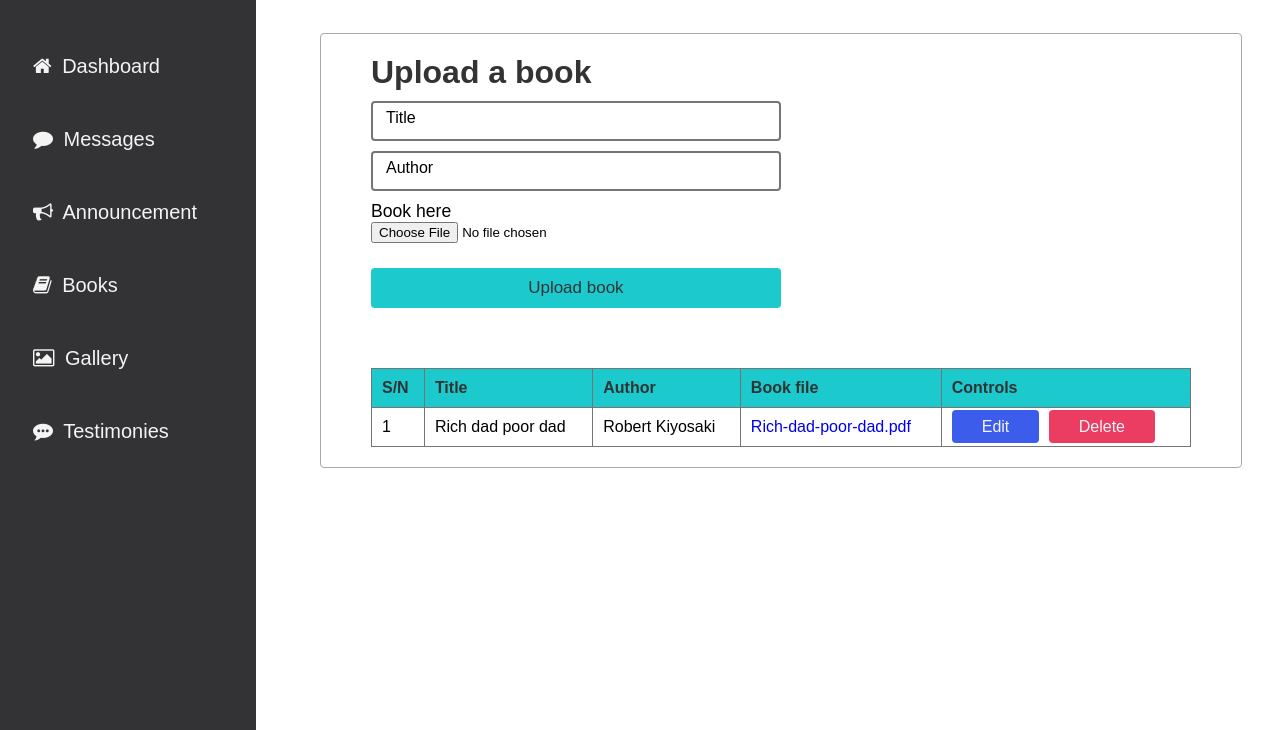
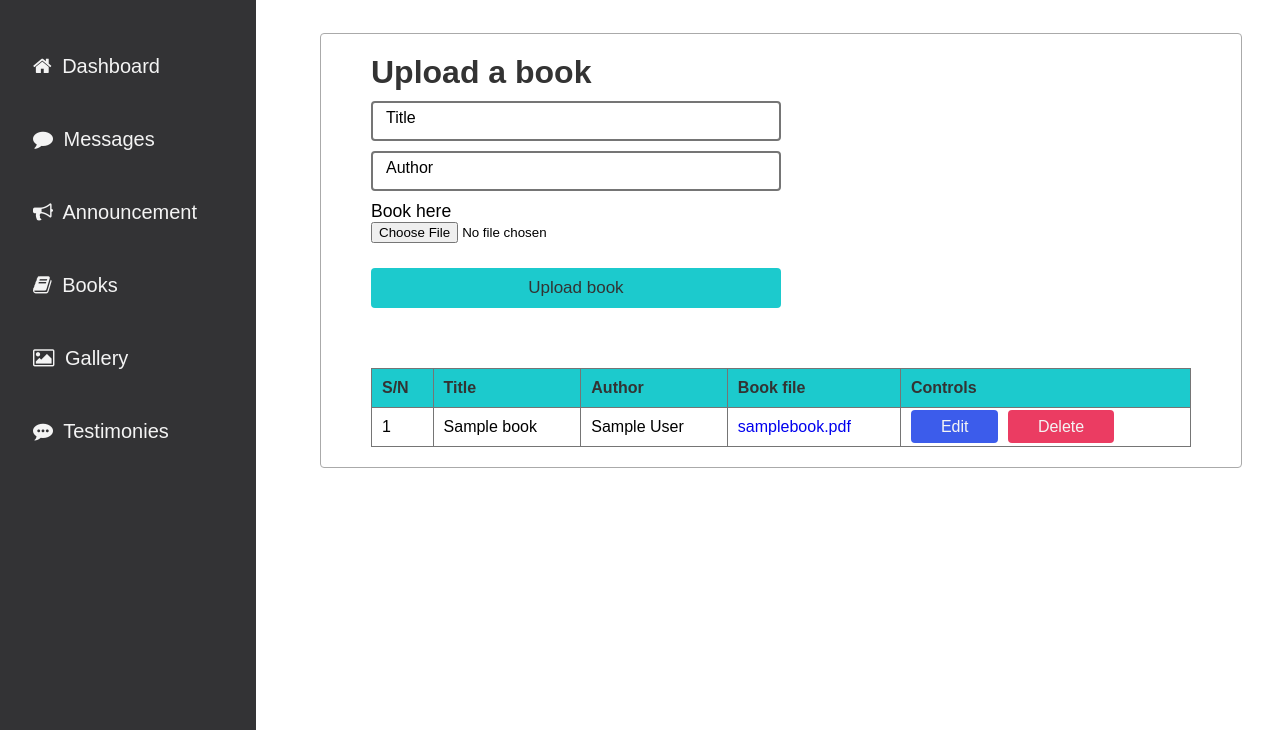
Before and after one commit to atevadd/Rcffutminna, a Flask app: page /admin/books in a window 1280 px wide. Shown: the part 70-800 px from the top of the page. Run offline with Flask 2, Linux system fonts and the light colour scheme; tables that the repository leaves empty hold one stand-in row (values such as "Sample post").

Commit message:
done with the book routes

```diff
--- a/main_app/routes.py
+++ b/main_app/routes.py
@@ -3,13 +3,14 @@ import secrets
 from datetime import datetime
 from flask import render_template, url_for, redirect, request,flash
 from main_app import app, db
-from main_app.models import Message, Announcement, Testimony
+from main_app.models import Message, Announcement, Testimony, Book
 
 
 #middleware - save audiofiles
-def save_audio(media, media_title):
+def save_audio(media):
+    random_hex = secrets.token_hex(8)
     _, f_ext = os.path.splitext(media.filename)
-    media_fn = media_title + f_ext
+    media_fn = random_hex + f_ext
     media_path = os.path.join(app.root_path, 'static/message_audios', media_fn)
     media.save(media_path)
     return media_fn
@@ -28,7 +29,7 @@ def save_book(book):
     random_hex = secrets.token_hex(8)
     _, f_ext = os.path.splitext(book.filename)
     book_fn = random_hex + f_ext
-    book_path = os.path.join(app.root_path, 'static/book', book_fn)
+    book_path = os.path.join(app.root_path, 'static/books', book_fn)
     book.save(book_path)
     return book_fn
 
@@ -71,13 +72,50 @@ def edit_announcement(id):
 @app.route('/admin/announcement/<int:id>/delete')
 def delete_announcement(id):
     announce = Announcement.find_by_id(id)
+    os.remove(app.root_path + url_for('static', filename="church_img/"+announce.image))
     announce.remove_from_database()
     flash("Annoucement Deleted Successfully","danger")
     return redirect(url_for('announcement'))
 
-@app.route('/admin/books')
+@app.route('/admin/books', methods=['GET','POST'])
 def books():
-    return render_template('admin/books.html')
+    books = Book.query.all()
+    if request.method == "POST":
+        book = save_book(request.files['book'])
+        new_book = Book(title=request.form['title'], name=book, author=request.form['author'])
+        new_book.save_to_database()
+        flash("Book Added Successfully", "success")
+        return redirect(url_for('books'))
+    return render_template('admin/books.html', books=books)
+
+@app.route('/admin/books/<int:id>/edit', methods=['GET','POST'])
+def edit_book(id):
+    book = Book.find_by_id(id)
+    if request.method == "POST":
+        if request.form['author'] and request.form['title']  and request.files['book']:
+            book_file = save_book(request.files['book'])
+            book.author = request.form['author']
+            book.title = request.form['title']
+            book.name = book_file
+            db.session.commit()
+            flash('Book Updated', "success")
+            return redirect(url_for('books'))
+        elif request.form['author'] and request.form['title']:
+            book.author = request.form['author']
+            book.title = request.form['title']
+            db.session.commit()
+            flash('Book Updated', "success")
+            return redirect(url_for('books'))
+    return render_template('admin/edit_book.html', book=book)
+
+@app.route('/admin/books/<int:id>/delete')
+def delete_book(id):
+    book = Book.find_by_id(id)
+    os.remove(app.root_path + url_for('static', filename="books/"+book.name))
+    print("Book Deleted Successfully!")
+    book.remove_from_database()
+    flash("Book Deleted Successfully","danger")
+    return redirect(url_for('books'))
 
 @app.route('/admin/gallery')
 def gallery():
@@ -88,13 +126,13 @@ def messages():
     messages = Message.query.all()
     if request.method == "POST":
         print(request.form['date'])
-        message_audio = save_audio(request.files['audio'], request.form['title'])
+        message_audio = save_audio(request.files['audio'])
         message = Message(
             minister=request.form['author'],
             title=request.form['title'],
             tag=request.form['tag'],
             message=request.form['message'],
-            audio=message_audio.replace(" ","")
+            audio=message_audio
             )
         message.save_to_database()
         flash("Message Added Successfully", "success")
@@ -104,9 +142,10 @@ def messages():
 @app.route('/admin/messages/<int:id>/edit', methods=['GET','POST'])
 def edit_message(id):
     message = Message.find_by_id(id)
+    print(message.audio)
     if request.method == "POST":
         if request.form['author'] and request.form['title'] and request.form['tag'] and request.files['audio'] and request.form['message']:
-            message_audio = save_audio(request.files['audio'], request.form['title'])
+            message_audio = save_audio(request.files['audio'])
             message.minister = request.form['author']
             message.title = request.form['title']
             message.tag = request.form['tag']
@@ -128,6 +167,7 @@ def edit_message(id):
 @app.route('/admin/messages/<int:id>/delete')
 def delete_message(id):
     message = Message.find_by_id(id)
+    os.remove(app.root_path + url_for('static', filename="message_audios/"+message.audio))
     message.remove_from_database()
     flash("Message Deleted Successfully","danger")
     return redirect(url_for('messages'))
--- a/main_app/templates/admin/books.html
+++ b/main_app/templates/admin/books.html
@@ -3,7 +3,7 @@
     <!-- THE BOOK UPLOAD FORM -->
     <div class="book">
         <h2>Upload a book</h2>
-        <form action="" id="form">
+        <form action="" method="POST" enctype="multipart/form-data" id="form">
             <div class="input-box">
                 <input type="text" name="author" required />
                 <span>Title</span>
@@ -29,16 +29,22 @@
                     <th>Book file</th>
                     <th>Controls</th>
                 </tr>
+            {% if books %}
+            {% for book in books %}
                 <tr>
-                    <td>1</td>
-                    <td>Rich dad poor dad</td>
-                    <td>Robert Kiyosaki</td>
-                    <td><a href="#" id="file">Rich-dad-poor-dad.pdf</a></td>
+                    <td>{{book.id}}</td>
+                    <td>{{book.title}}</td>
+                    <td>{{book.author}}</td>
+                    <td><a href="{{url_for('static', filename='books/'+book.name)}}" id="file">{{book.title.lower().replace(" ","")}}.pdf</a></td>
                     <td>
-                        <a href="#" class="edit">Edit</a>
-                        <a href="#" class="del">Delete</a>
+                        <a href="{{url_for('edit_book', id=book.id)}}" class="edit">Edit</a>
+                        <a href="{{url_for('delete_book', id=book.id)}}" class="del">Delete</a>
                     </td>
                 </tr>
+            {% endfor %}
+            {% else %}
+                <h1>No Books Available Yet.</h1>
+            {% endif %}
             </table>
         </div>
     </div>
```
Also changed, not shown: main_app/templates/admin/edit_book.html (added, +24 -0 lines), main_app/rcffutminna.db.
